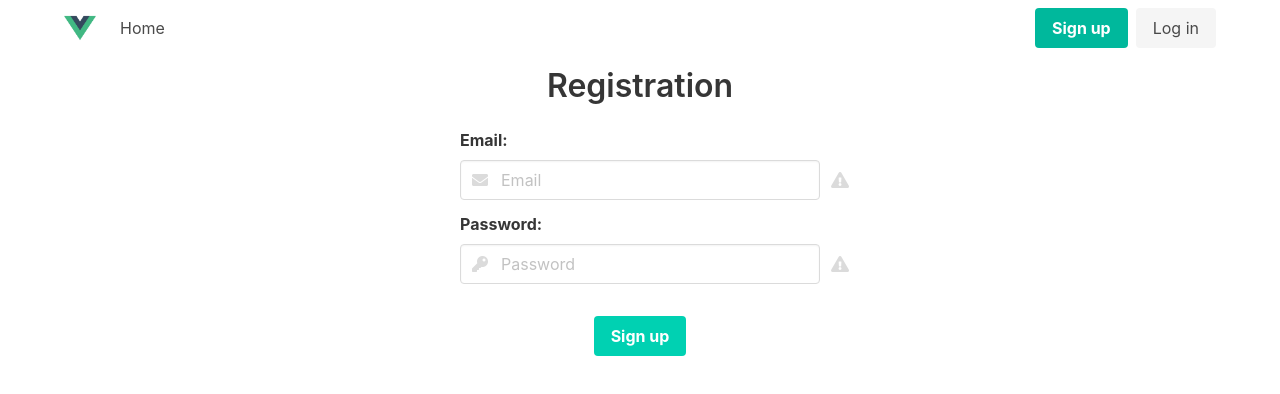
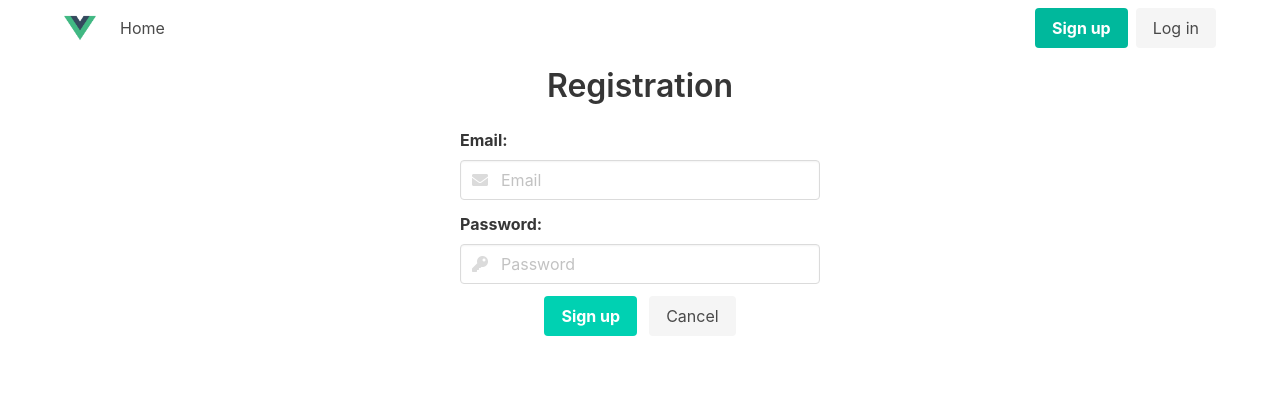
Before and after one commit to ryzhov/vue-auth-example, a Vue app: page /registration in a window 1280 px wide. Shown: the top 394 px of the page. Built offline with nearby package versions, Linux system fonts and the light colour scheme; what vuejs-logger would draw is missing.

Commit message:
InputField component

```diff
--- /dev/null
+++ b/src/components/InputField.vue
@@ -0,0 +1,37 @@
+<template>
+    <div class="field">
+        <label class="label" v-bind:for="inputId">{{ name }}:</label>
+        <div class="control has-icons-left">
+            <input class="input" v-bind:type="type" v-bind:id="inputId" required="required"
+                   v-bind:autocomplete="autocomplete" v-bind:value="value" v-bind:placeholder="name"
+                   @input="$emit('input', $event.target.value)"/>
+            <span class="icon is-small is-left">
+                <i v-bind:class="iconClass"></i>
+            </span>
+        </div>
+    </div>
+</template>
+
+<script>
+    export default {
+        name: "InputField",
+        props: {
+            type: String,
+            name: String,
+            icon: String,
+            autocomplete: String,
+            value: String
+        },
+        computed: {
+            inputId: function () {
+                return `${this.name}InputField`;
+            },
+            iconClass: function () {
+                return `fas fa-${this.icon}`;
+            }
+        }
+    }
+</script>
+
+<style scoped>
+</style>
--- a/src/components/RegistrationForm.vue
+++ b/src/components/RegistrationForm.vue
@@ -1,53 +1,43 @@
 <template>
-    <form name="registration" method="post">
-        <div class="field">
-            <label class="label" for="emailInputRegistration">Email:</label>
-            <div class="control has-icons-left has-icon-right">
-                <input class="input" type="email" id="emailInputRegistration" v-model="email" placeholder="Email">
-                <span class="icon is-small is-left">
-                    <i class="fas fa-envelope"></i>
-                </span>
-                <span class="icon is-small is-right">
-                    <i class="fas fa-exclamation-triangle"></i>
-                </span>
+    <form v-bind:name="name" method="post" @submit.prevent="onSubmit">
+        <InputField type="email" name="Email" autocomplete="email" v-model="email" icon="envelope" />
+        <InputField type="password" name="Password" autocomplete="new-password" v-model="password" icon="key" />
+
+        <div class="field is-grouped is-grouped-centered">
+            <div class="control">
+                <button class="button is-primary" type="submit"><strong>Sign up</strong></button>
             </div>
-        </div>
-        <div class="field">
-            <label class="label" for="passwordInputRegistration">Password:</label>
-            <div class="control has-icons-left has-icon-right">
-                <input class="input" type="password" id="passwordInputRegistration" v-model="password" placeholder="Password">
-                <span class="icon is-small is-left">
-                    <i class="fas fa-key"></i>
-                </span>
-                <span class="icon is-small is-right">
-                    <i class="fas fa-exclamation-triangle"></i>
-                </span>
+            <div class="control">
+                <button class="button is-light" type="reset">Cancel</button>
             </div>
-        </div>
-        <div class="field is-grouped is-grouped-centered">
-            <p class="control">
-                <button class="button is-primary" type="submit">
-                    <strong>Sign up</strong>
-                </button>
-            </p>
         </div>
     </form>
 </template>
 
 <script>
+    import InputField from '@/components/InputField';
+
     export default {
         name: "RegistrationForm",
+        components: {
+            InputField
+        },
+        props: {
+            name: String
+        },
         data: function () {
             return {
                 email: '',
                 password: ''
+            }
+        },
+        methods: {
+            onSubmit() {
+                this.$log.debug(`onSubmit:: email => ${this.email}, password => ${this.password}`);
             }
         }
     }
 </script>
 
 <style scoped>
-    p.control {
-        margin-top: 20px;
-    }
 </style>
--- a/src/views/Home.vue
+++ b/src/views/Home.vue
@@ -5,7 +5,7 @@
 </template>
 
 <script>
-    import HelloWorld from '@/components/HelloWorld.vue'
+    import HelloWorld from '@/components/HelloWorld.vue';
 
     export default {
         name: 'Home',
--- a/src/views/Registration.vue
+++ b/src/views/Registration.vue
@@ -1,7 +1,7 @@
 <template>
     <div class="registration column is-4 is-offset-4">
         <h1 class="title has-text-centered">Registration</h1>
-        <RegistrationForm />
+        <RegistrationForm name="registration"/>
     </div>
 </template>
 
```
